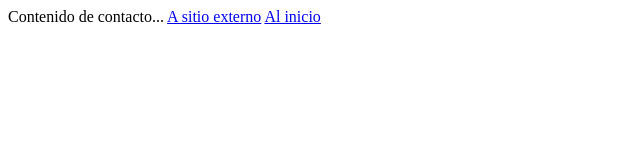
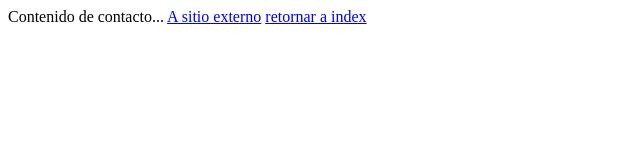
Before and after one commit to Nicolasg16/www, a plain HTML site: page contacto.html in a window 1280 px wide. Shown: the full height of the page, 0-640 px from the left. Drawn offline with Linux system fonts and the light colour scheme.

Commit message:
primeros pasos con html

```diff
--- a/contacto.html
+++ b/contacto.html
@@ -8,6 +8,6 @@
 <body>
   Contenido de contacto...
   <a href="https://www.linkedin.com/in/nicolas-guzman-010914299/">A sitio externo</a>
-  <a href="index.html">Al inicio</a>
+  <a href="index.html">retornar a index</a>
 </body>
 </html>
```
